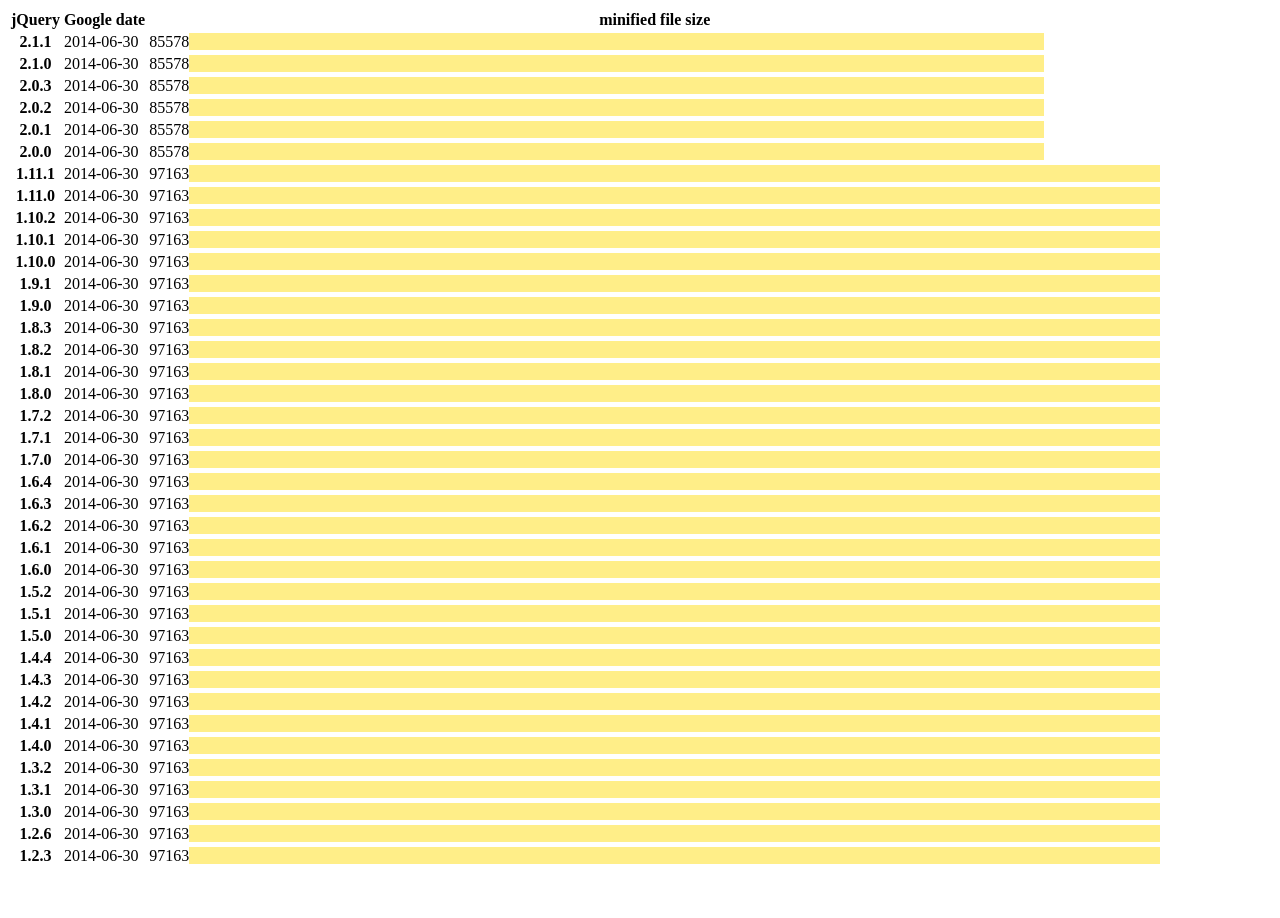
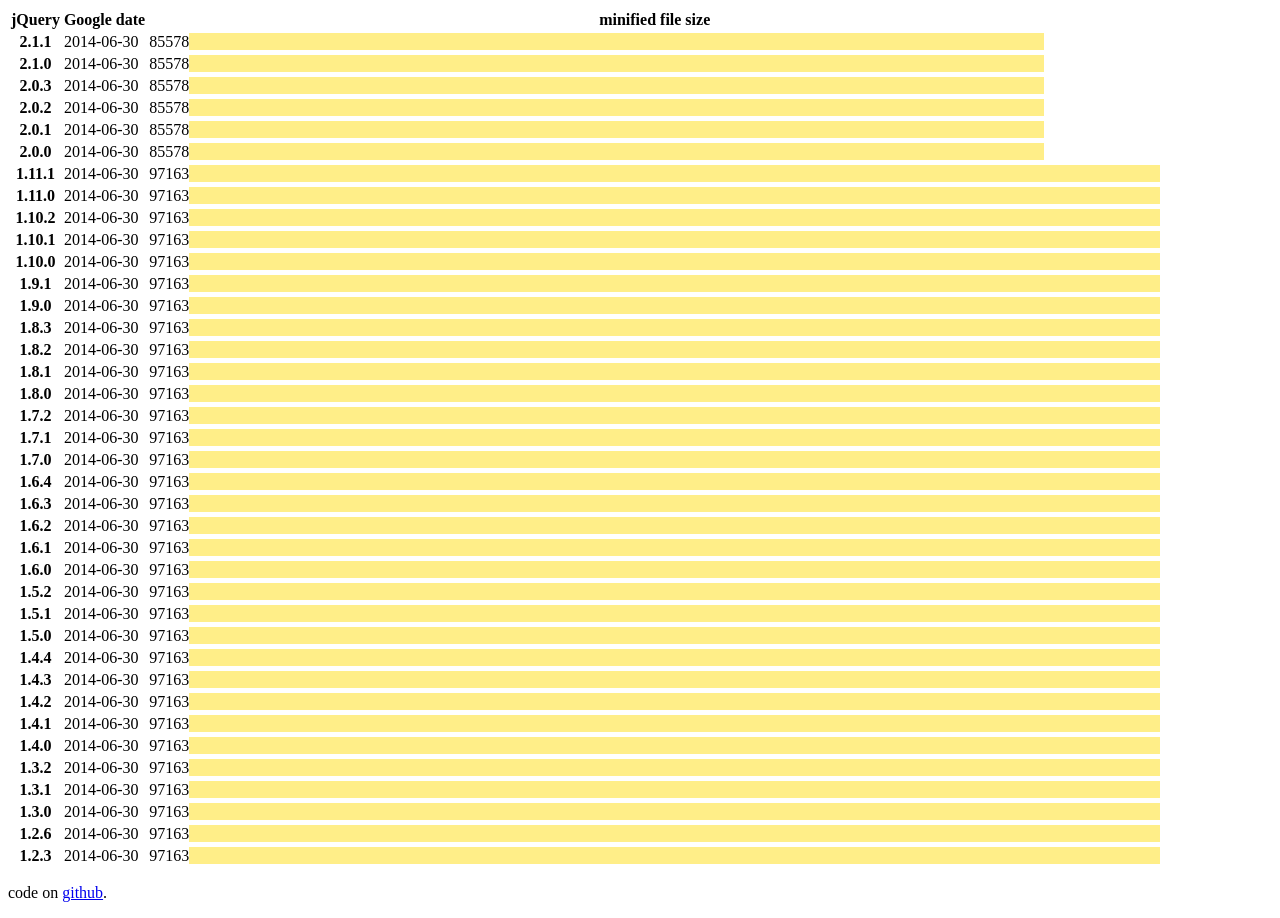
Before and after one commit to collinanderson/jquerysize, a plain HTML site: page index.html in a window 1280 px wide. Before the commit the page ends 876 px from the top, so only its background shows below. Drawn offline with nearby package versions, Linux system fonts and the light colour scheme.

Commit message:
link to github

```diff
--- a/index.html
+++ b/index.html
@@ -2,6 +2,7 @@
 <table id="data">
     <tr><th>jQuery</th><th>Google date</th><th>minified file size</th></tr>
 </table>
+<p>code on <a href="https://github.com/collinanderson/jquerysize"> github</a>.</p>
 <script src="//ajax.googleapis.com/ajax/libs/jquery/1.11.1/jquery.min.js"></script>
 <script>
 versions = '2.1.1, 2.1.0, 2.0.3, 2.0.2, 2.0.1, 2.0.0, 1.11.1, 1.11.0, 1.10.2, 1.10.1, 1.10.0, 1.9.1, 1.9.0, 1.8.3, 1.8.2, 1.8.1, 1.8.0, 1.7.2, 1.7.1, 1.7.0, 1.6.4, 1.6.3, 1.6.2, 1.6.1, 1.6.0, 1.5.2, 1.5.1, 1.5.0, 1.4.4, 1.4.3, 1.4.2, 1.4.1, 1.4.0, 1.3.2, 1.3.1, 1.3.0, 1.2.6, 1.2.3'
```
